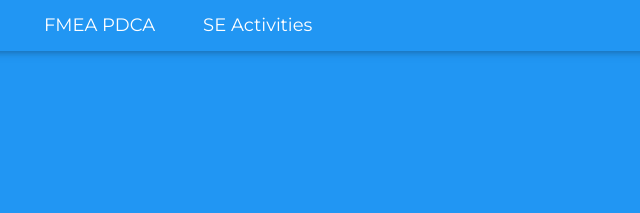
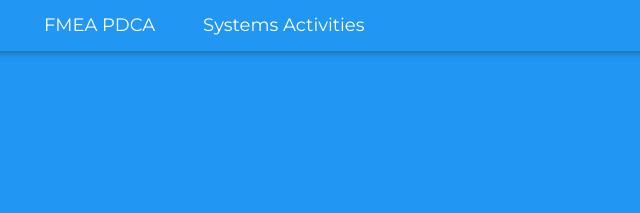
Before and after one commit to APQPxSystems/MEWebAppHomePage, a plain HTML site: page index.html in a window 1280 px wide. Shown: the top 213 px of the page, 513-1153 px from the left. Drawn offline with nearby package versions, Linux system fonts and the light colour scheme.

Commit message:
Update index.html

```diff
--- a/index.html
+++ b/index.html
@@ -42,7 +42,7 @@
         <a href="https://mepdca.streamlit.app/" class="w3-bar-item w3-button w3-hide-small w3-padding-large w3-hover-white">ME PDCA</a>
         <a href="https://apqpeventpdca.streamlit.app/" class="w3-bar-item w3-button w3-hide-small w3-padding-large w3-hover-white">Event PDCA</a>
         <a href="https://fmeateam.streamlit.app/" class="w3-bar-item w3-button w3-hide-small w3-padding-large w3-hover-white">FMEA PDCA</a>
-        <a href="https://systemsactivities.streamlit.app/" class="w3-bar-item w3-button w3-hide-small w3-padding-large w3-hover-white">SE Activities</a>
+        <a href="https://systemsactivities.streamlit.app/" class="w3-bar-item w3-button w3-hide-small w3-padding-large w3-hover-white">Systems Activities</a>
     </div>
 </div>
 
```
